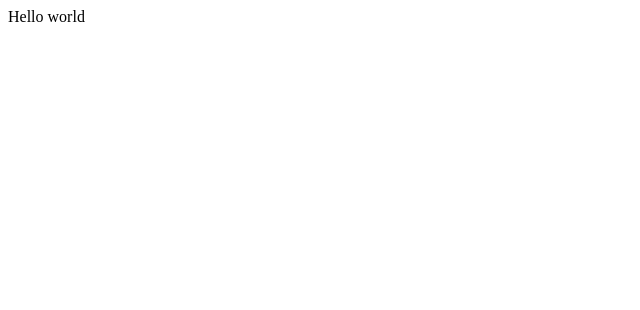
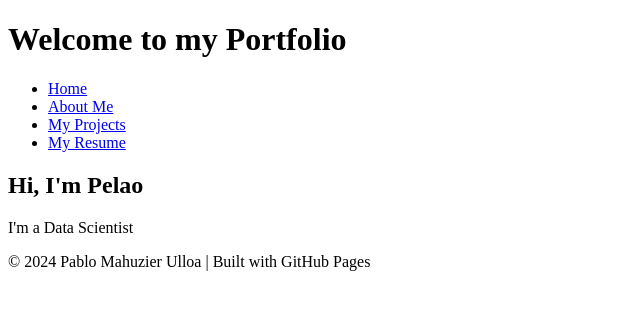
Before and after one commit to pmahuzieru/pmahuzieru.github.io, a plain HTML site: page index.html in a window 1280 px wide. Shown: the whole page, without its empty margins (0-640 px from the left). Drawn offline with Linux system fonts and the light colour scheme.

Commit message:
Basic landing page

```diff
--- a/index.html
+++ b/index.html
@@ -1 +1,33 @@
-Hello world
+<!DOCTYPE html>
+<html lang="en">
+    <head>
+        <meta charset="UTF-8">
+        <meta name="viewport" content="width=device-width, initial-scale=1.0">
+        <title>Pablo Mahuzier | Data Science & Analytics</title>
+        <link rel="stylesheet" href="styles.css">
+    </head>
+    <body>
+        <header>
+            <h1>Welcome to my Portfolio</h1>
+            <nav>
+                <ul>
+                    <li><a href="index.html">Home</a></li>
+                    <li><a href="about.html">About Me</a></li>
+                    <li><a href="projects.html">My Projects</a></li>
+                    <li><a href="resume.html">My Resume</a></li>
+                </ul>
+            </nav>
+        </header>
+
+        <main>
+            <section>
+                <h2>Hi, I'm Pelao</h2>
+                <p>I'm a Data Scientist</p>
+            </section>
+        </main>
+
+        <footer>
+            <p>© 2024 Pablo Mahuzier Ulloa | Built with GitHub Pages</p>
+        </footer>
+    </body>
+</html>
```
Also changed, not shown: styles.css (added).
